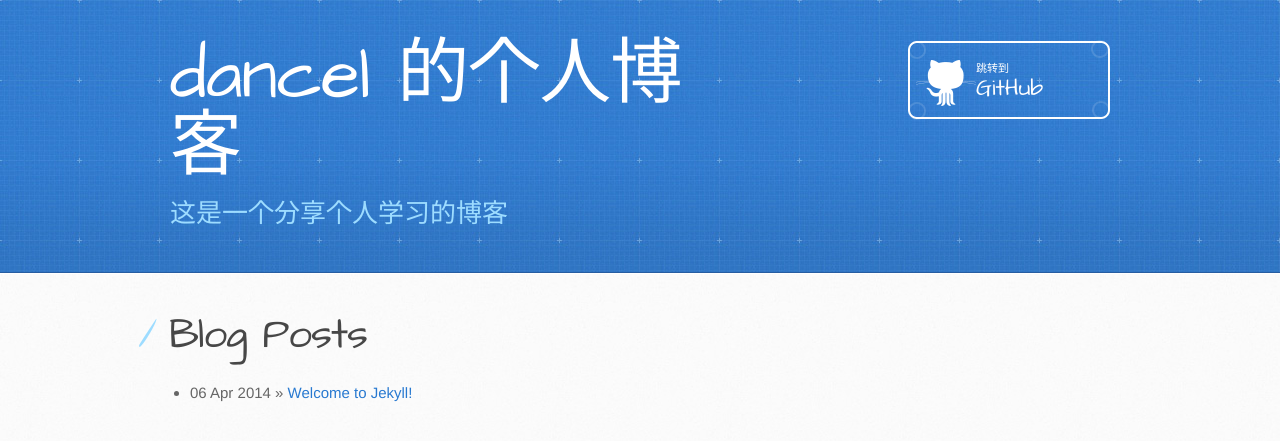
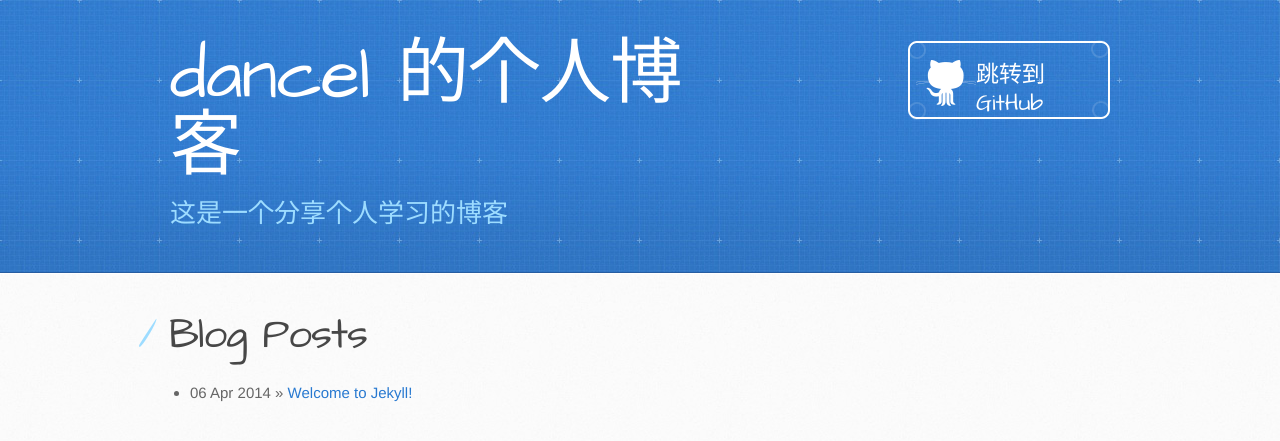
Before and after one commit to secret-k/secret-k.github.io, a Jekyll site: the page built from index.html, in a window 1280 px wide. Shown: the top 441 px of the page. Built offline with Jekyll 4.4.1, drawn with Linux system fonts in a browser that asks for light colours.

Commit message:
change logo

```diff
--- a/_layouts/default.html
+++ b/_layouts/default.html
@@ -21,7 +21,7 @@
       <div class="inner">
         <h1> dancel 的个人博客 </h1>
         <h2>这是一个分享个人学习的博客</h2>
-        <a href="#" class="button"><small>跳转到</small> GitHub</a>
+        <a href="#" class="button">跳转到 GitHub</a>
       </div>
     </header>
 
```
